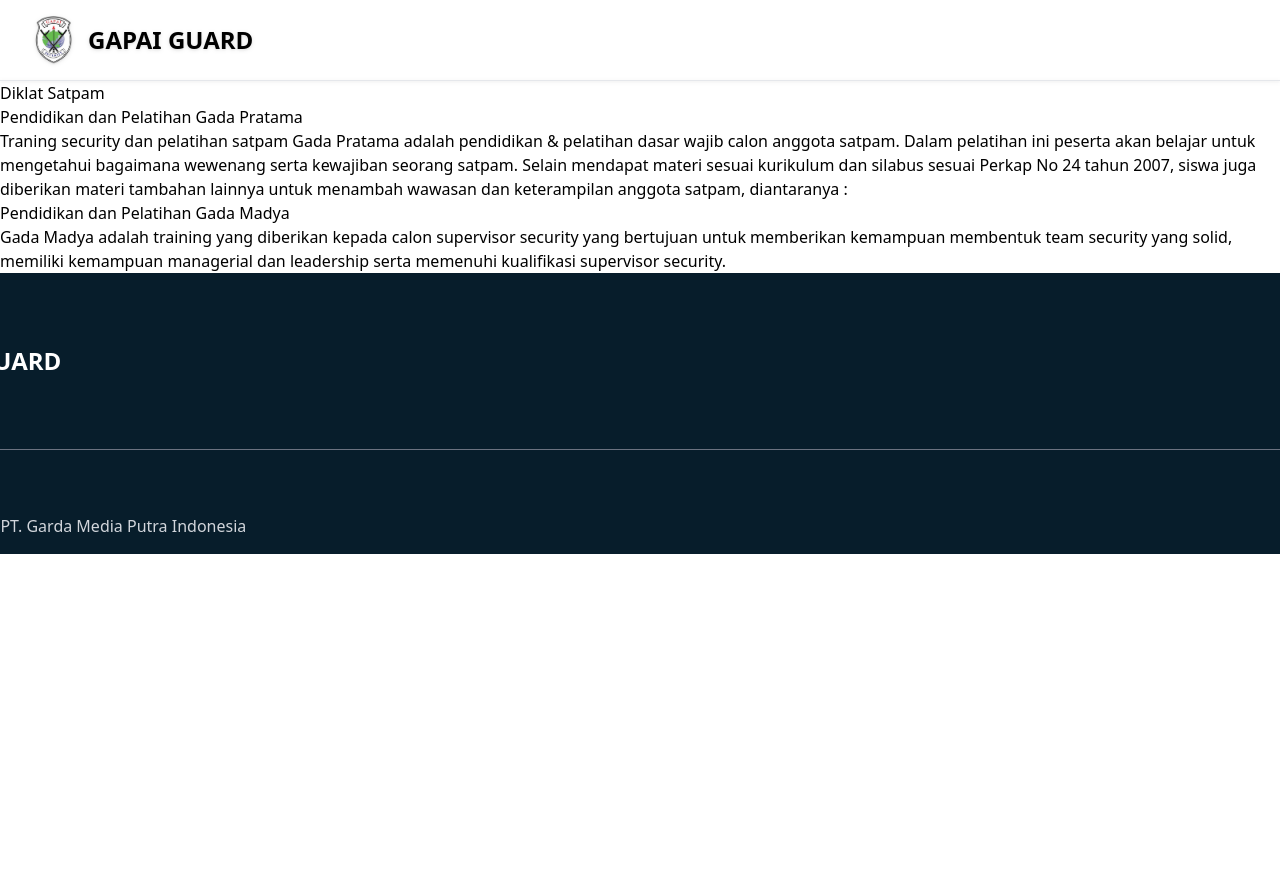
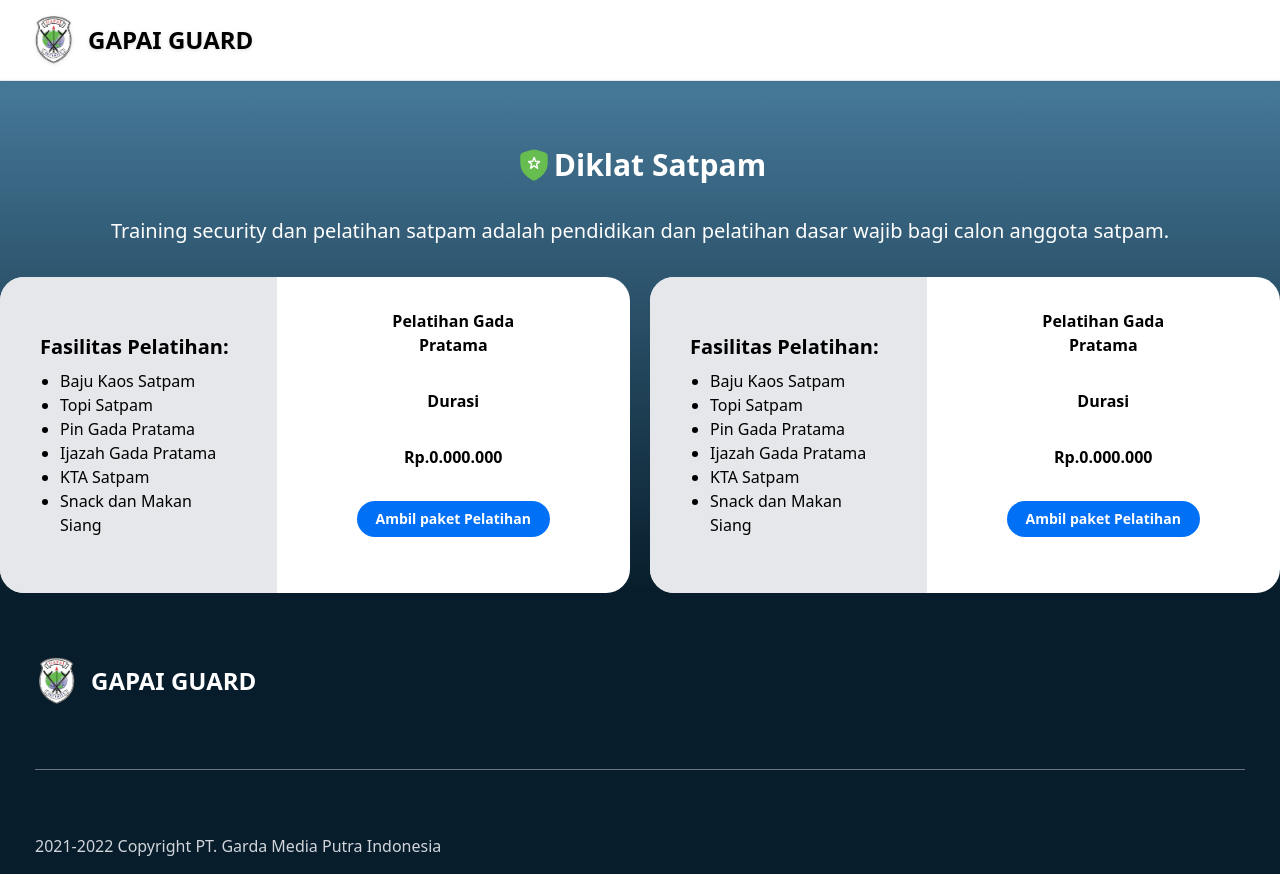
Before and after one commit to TheKol/compro_gapai, a React (Create React App) app: page /diklat in a window 1280 px wide. Before the commit the page ends 800 px from the top, so only its background shows below. Built offline with nearby package versions, Linux system fonts and the light colour scheme.

Commit message:
1st marge

```diff
--- a/src/components/Galery.js
+++ b/src/components/Galery.js
@@ -3,9 +3,9 @@
 
 const Galery = () => {
   return (
-    <div className='flex flex-col items-center pt-20 gap-16 h-[1100px]'>
+    <div className='flex flex-col items-center pt-20 gap-16 xl:h-[1100px] lg:h-[950px] md:h-[800px] sm:h-[635px] h-[550px]'>
       <div>
-        <h2 className='max-w-[1000px] font-bold text-5xl text-center'>
+        <h2 className='max-w-[1000px] font-bold xl:text-5xl md:text-4xl sm:text-3xl text-2xl text-center'>
           Gapai Guard
           <br />
           layanan keamanan profesional
--- a/src/components/Hero.js
+++ b/src/components/Hero.js
@@ -2,13 +2,13 @@
 
 const Hero = () => {
   return (
-    <div className='flex flex-row h-[790px] w-full bg-gradient-to-r from-cyan-400 to-sky-800'>
-      <div className='w-1/2 flex justify-end items-center'>
+    <div className='flex md:flex-row flex-col md:h-[790px] h-[1580] w-full bg-gradient-to-r from-cyan-400 to-sky-800'>
+      <div className='md:w-1/2 w-full flex md:justify-end md:items-center m-8'>
         <div className='w-3/4 h-3/4 flex flex-col justify-center gap-10'>
-          <p className='text-5xl font-bold text-white'>
+          <p className='md:text-5xl font-bold text-white text-2xl'>
             Layanan keamanan profesional
           </p>
-          <p className='text-white text-2xl'>
+          <p className='text-white md:text-2xl text-lg 2xl:text-left xl:text-left lg:text-left md:text-left sm:text-left text-justify'>
             Memberikan pelayanan kepada perusahaan dan karyawan yang bekerja
             sama dengan kami. Selain menjaga keamanan, satpam juga menjaga apa
             yang harus dilindungi seperti dokumen penting, barang berharga serta
@@ -18,13 +18,13 @@
           <a
             href='#contact'
             className='text-center text-white bg-slate-800 shadow-lg shadow-slate-800/50
-          hover:bg-opacity-70 w-[400px] py-4 rounded-full text-lg font-semibold'
+          hover:bg-opacity-70 w-[400px] md:w-[250px] xl:w-[400px] py-4 rounded-full xl:text-lg md:text-base text-lg font-semibold'
           >
             HUBUNGI KAMI SEKARANG
           </a>
         </div>
       </div>
-      <div className='w-1/2 flex justify-center'>
+      <div className='md:w-1/2 w-full flex justify-center'>
         <img
           src='images/hero.png'
           alt='hero'
--- a/src/components/Layout.js
+++ b/src/components/Layout.js
@@ -11,11 +11,11 @@
       </header>
       {children}
       <footer className='bg-[#071d2b] text-white flex flex-col items-center pb-4'>
-        <div className='flex flex-row items-center gap-2 py-16 w-[1600px] border-b-[.5px] border-gray-500'>
+        <div className='flex flex-row items-center gap-2 py-16 2xl:w-[1520px] xl:w-[1210px] lg:w-[980px] md:w-[780px] sm:w-[550px] w-[400px] border-b-[.5px] border-gray-500'>
           <img src={logoSrc} alt={logoAlt} className='object-cover w-12 h-12' />
           <p className='uppercase font-extrabold text-2xl'>Gapai Guard</p>
         </div>
-        <div className='flex flex-row items-center gap-2 pt-16 w-[1600px]'>
+        <div className='flex flex-row items-center gap-2 pt-16  2xl:w-[1520px] xl:w-[1210px] lg:w-[980px] md:w-[780px] sm:w-[550px] w-[400px] '>
           <p className='text-gray-300'>
             2021-2022 Copyright PT. Garda Media Putra Indonesia
           </p>
--- a/src/components/Services.js
+++ b/src/components/Services.js
@@ -4,9 +4,11 @@
 
 const Services = () => {
   return (
-    <div className='flex flex-col items-center w-screen h-[1100px] pt-20 gap-8 bg-[#f8f9fa]'>
-      <h2 className='font-bold text-5xl'>Membuat situasi yang aman</h2>
-      <div className='flex flex-row'>
+    <div className='flex flex-col items-center w-screen h-full pt-20 gap-8 bg-[#f8f9fa]'>
+      <h2 className='font-bold xl:text-5xl lg:text-4xl text-3xl'>
+        Membuat situasi yang aman
+      </h2>
+      <div className='flex lg:flex-row flex-col gap-8 lg:gap-0'>
         {SERVICES.map((service) => (
           <ServiceCard
             serviceTitle={service.serviceTitle}
--- a/src/components/cards/ServiceCard.js
+++ b/src/components/cards/ServiceCard.js
@@ -9,8 +9,8 @@
 }) => {
   return (
     <div
-      className='group h-[750px] w-[500px] flex flex-col items-center rounded-b-[40px]
-    rounded-tr-[40px] gap-10 justify-center bg-[#f8f9fa] hover:bg-white hover:shadow-xl
+      className='group h-[750px] w-[400px] flex flex-col items-center rounded-b-[40px]
+    rounded-t-[40px] gap-10 justify-center bg-[#f8f9fa] hover:bg-white hover:shadow-xl
     ease-in-out duration-300'
     >
       <img
--- a/src/pages/DiklatSatpam.js
+++ b/src/pages/DiklatSatpam.js
@@ -7,25 +7,85 @@
       logoSrc='images/logo_gapai_security.png'
       logoAlt='Logo gapai security'
     >
-      <h2>Diklat Satpam</h2>
-      <div>
-        <h3>Pendidikan dan Pelatihan Gada Pratama</h3>
-        <p>
-          Traning security dan pelatihan satpam Gada Pratama adalah pendidikan
-          &amp; pelatihan dasar wajib calon anggota satpam. Dalam pelatihan ini
-          peserta akan belajar untuk mengetahui bagaimana wewenang serta
-          kewajiban seorang satpam. Selain mendapat materi sesuai kurikulum dan
-          silabus sesuai Perkap No 24 tahun 2007, siswa juga diberikan materi
-          tambahan lainnya untuk menambah wawasan dan keterampilan anggota
-          satpam, diantaranya :
+      <div className='flex flex-col items-center text-center bg-gradient-to-t from-[#071d2b] to-[#467999] text-white'>
+        <div className='flex items-center pt-16 pb-8'>
+          <svg
+            width='40'
+            height='40'
+            fill='none'
+            xmlns='http://www.w3.org/2000/svg'
+          >
+            <g
+              stroke-width='1.35'
+              stroke-linecap='round'
+              stroke-linejoin='round'
+            >
+              <path
+                d='M6.937 17.042a22.519 22.519 0 00.789 6.078c1.43 5.136 5.937 8.71 10.489 11.25 1.11.62 2.46.62 3.57 0 4.552-2.54 9.059-6.114 10.489-11.25a22.52 22.52 0 00.789-6.078c-.014-1.769-.01-3.538-.006-5.307a3.97 3.97 0 00-2.831-3.818c-2.84-.848-5.688-1.676-8.533-2.509a6.024 6.024 0 00-3.386 0c-2.845.833-5.692 1.661-8.533 2.51a3.97 3.97 0 00-2.831 3.817c.004 1.77.008 3.538-.006 5.307z'
+                fill='#67bd50'
+                stroke='#67bd50'
+              />
+              <path
+                d='M22.846 18.846l2.798-2.055c.125-.095.057-.309-.101-.309h-3.435c-.416 0-.592-.146-.712-.539l-1.069-3.314c-.064-.13-.365-.164-.407 0l-1.068 3.314c-.142.373-.302.54-.712.54h-3.435c-.18 0-.246.199-.101.308l2.773 2.055c.308.218.401.463.254.822l-1.069 3.314c-.03.156.136.314.28.205l2.799-2.055c.33-.211.619-.227.94 0l2.825 2.055c.129.13.312-.059.254-.206l-1.068-3.313c-.12-.366-.063-.6.254-.822z'
+                stroke='#fff'
+              />
+            </g>
+          </svg>
+          <h2 className='text-3xl font-bold'>Diklat Satpam</h2>
+        </div>
+        <p className='text-xl mb-8'>
+          Training security dan pelatihan satpam adalah pendidikan dan pelatihan
+          dasar wajib bagi calon anggota satpam.{' '}
         </p>
-        <h3>Pendidikan dan Pelatihan Gada Madya</h3>
-        <p>
-          Gada Madya adalah training yang diberikan kepada calon supervisor
-          security yang bertujuan untuk memberikan kemampuan membentuk team
-          security yang solid, memiliki kemampuan managerial dan leadership
-          serta memenuhi kualifikasi supervisor security.
-        </p>
+        <div className='flex gap-5'>
+          <div className='text-black bg-white rounded-3xl'>
+            <div className='flex'>
+              <div className='text-left bg-gray-200 rounded-l-3xl px-10 py-14'>
+                <h3 className='text-xl font-bold mb-2'>Fasilitas Pelatihan:</h3>
+                <ul className='list-disc ml-5'>
+                  <li>Baju Kaos Satpam</li>
+                  <li>Topi Satpam</li>
+                  <li>Pin Gada Pratama</li>
+                  <li>Ijazah Gada Pratama</li>
+                  <li>KTA Satpam</li>
+                  <li>Snack dan Makan Siang</li>
+                </ul>
+              </div>
+              <div className='flex flex-col px-20 py-8 font-bold gap-8'>
+                <h3>Pelatihan Gada Pratama</h3>
+                <p>Durasi</p>
+                <p>Rp.0.000.000</p>
+                <div className='bg-[#0070f6] py-2 px-4 text-sm text-white rounded-full'>
+                  <p>Ambil paket Pelatihan</p>
+                </div>
+              </div>
+            </div>
+          </div>
+
+          <div className='text-black bg-white rounded-3xl'>
+            <div className='flex'>
+              <div className='text-left bg-gray-200 rounded-l-3xl px-10 py-14'>
+                <h3 className='text-xl font-bold mb-2'>Fasilitas Pelatihan:</h3>
+                <ul className='list-disc ml-5'>
+                  <li>Baju Kaos Satpam</li>
+                  <li>Topi Satpam</li>
+                  <li>Pin Gada Pratama</li>
+                  <li>Ijazah Gada Pratama</li>
+                  <li>KTA Satpam</li>
+                  <li>Snack dan Makan Siang</li>
+                </ul>
+              </div>
+              <div className='flex flex-col px-20 py-8 font-bold gap-8'>
+                <h3>Pelatihan Gada Pratama</h3>
+                <p>Durasi</p>
+                <p>Rp.0.000.000</p>
+                <div className='bg-[#0070f6] py-2 px-4 text-sm text-white rounded-full'>
+                  <p>Ambil paket Pelatihan</p>
+                </div>
+              </div>
+            </div>
+          </div>
+        </div>
       </div>
     </Layout>
   );
```
Also changed, not shown: public/images/shield.svg (added).
